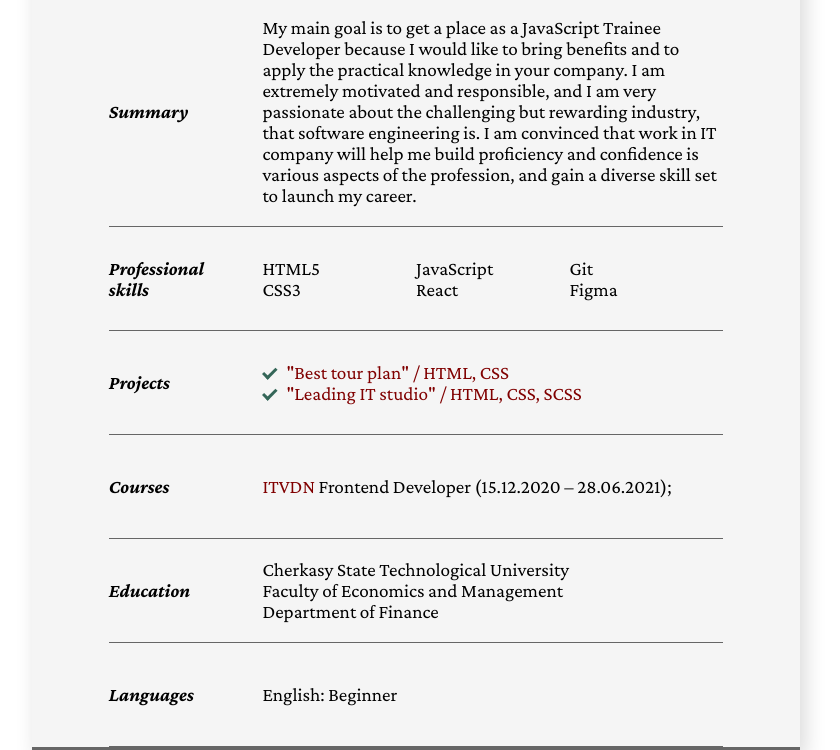
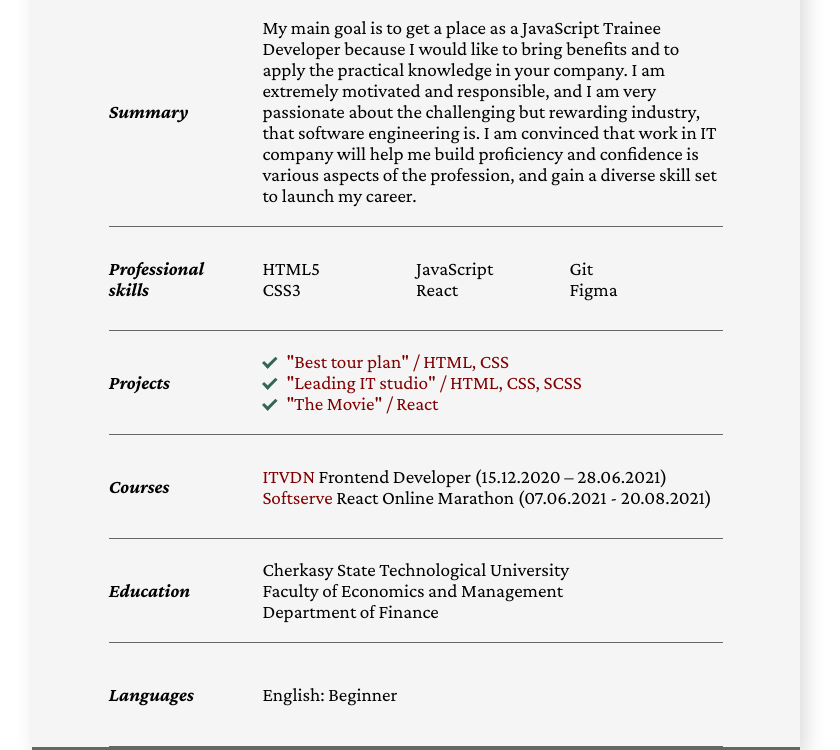
Before and after one commit to Bakalina/My_CV, a plain HTML site: page index.html in a window 1280 px wide. Shown: the part 161-911 px from the top of the page, without its empty margins (224-1064 px from the left). Drawn offline with nearby package versions, Linux system fonts and the light colour scheme; files whose address does not match are found by name.

Commit message:
add courses

```diff
--- a/index.html
+++ b/index.html
@@ -67,6 +67,7 @@
                 <ul>
                     <li><a href="https://bakalina.github.io/Hotel-Booking-Freebie/" target="_blank">"Best tour plan" / HTML, CSS</a></li>
                     <li><a href="https://bakalina.github.io/Template/" target="_blank">"Leading IT studio" / HTML, CSS, SCSS</a></li>
+                    <li><a href="https://bakalina.github.io/TheMovie-React/" target="_blank">"The Movie" / React</a></li>
                 </ul>
             </div>
         </section>
@@ -75,10 +76,11 @@
             <div>Courses</div>
             <div>
                 <ul>
-                    <li><a href="" target="_blank">ITVDN</a>
-                        Frontend Developer (15.12.2020 – 28.06.2021);
+                    <li><a href="https://testprovider.com/ru/search-certificate/TP67949393D" target="_blank">ITVDN</a>
+                        Frontend Developer (15.12.2020 – 28.06.2021)
                     </li>
-                    <li></li>
+                    <li><a href="https://career.softserveinc.com/uk-ua/learning-offers" target="_blank">Softserve</a> React Online Marathon
+                        (07.06.2021 - 20.08.2021) </li>
                 </ul>
             </div>
         </section>
```
